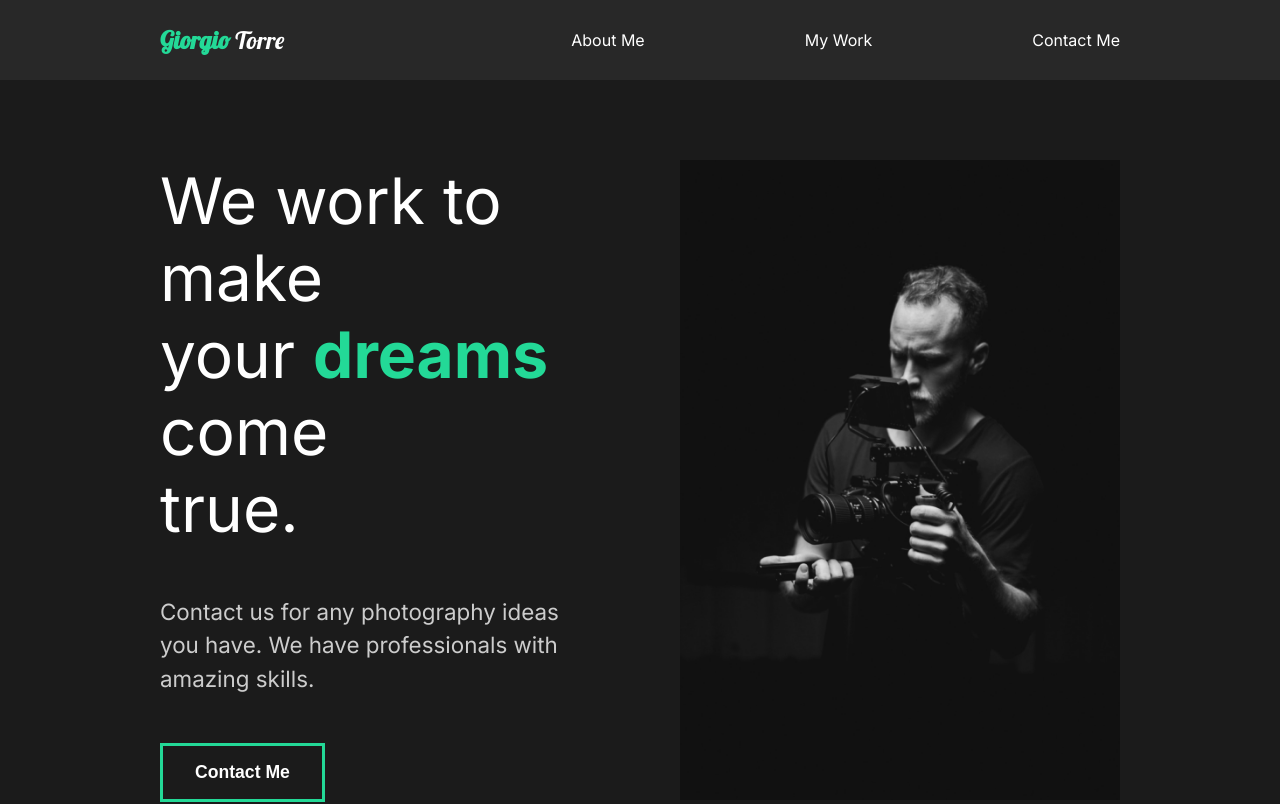
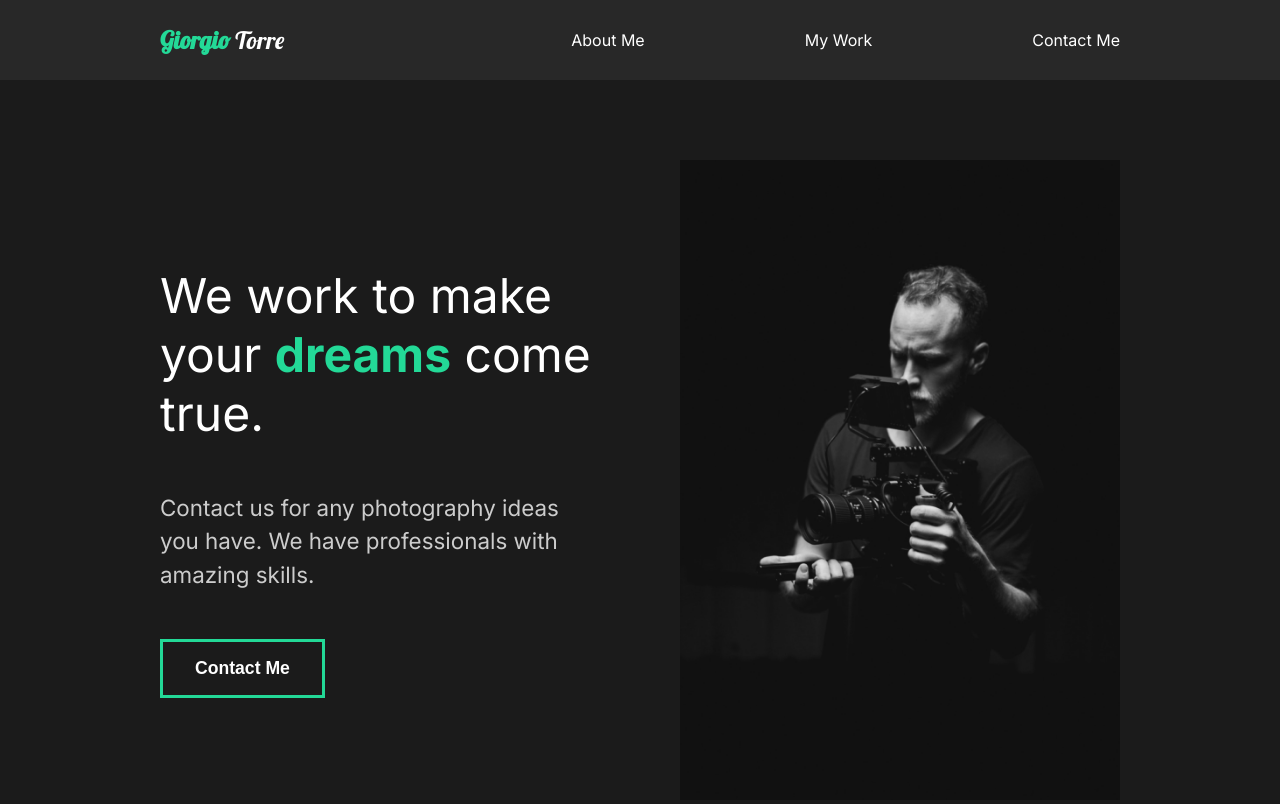
Before and after one commit to towerbrother/personalPortfolio-app, a React (Create React App) app: page / in a window 1280 px wide. Shown: the top 804 px of the page. Built offline with nearby package versions, Linux system fonts and the light colour scheme.

Commit message:
Minor amendment to style. Started familiarise with framer-motion package manager.

```diff
--- a/src/components/AboutSection.js
+++ b/src/components/AboutSection.js
@@ -1,12 +1,12 @@
 import React from "react";
 import home1 from "../img/home1.png";
-// import styled from "styled-components";
 import {
   StyledLayout,
   StyledDescription,
   StyledImage,
   StyledHide,
 } from "./../styles";
+// import { motion } from "framer-motion";
 
 const AboutSection = () => {
   return (
--- a/src/components/GlobalStyle.js
+++ b/src/components/GlobalStyle.js
@@ -29,7 +29,7 @@ const GlobalStyle = createGlobalStyle`
 
     h2 {
         font-weight: lighter;
-        font-size: 4rem;
+        font-size: 3rem;
     }
 
     h3 {
```
Also changed, not shown: 1 other file (tests, documents, lock files or other folders).
